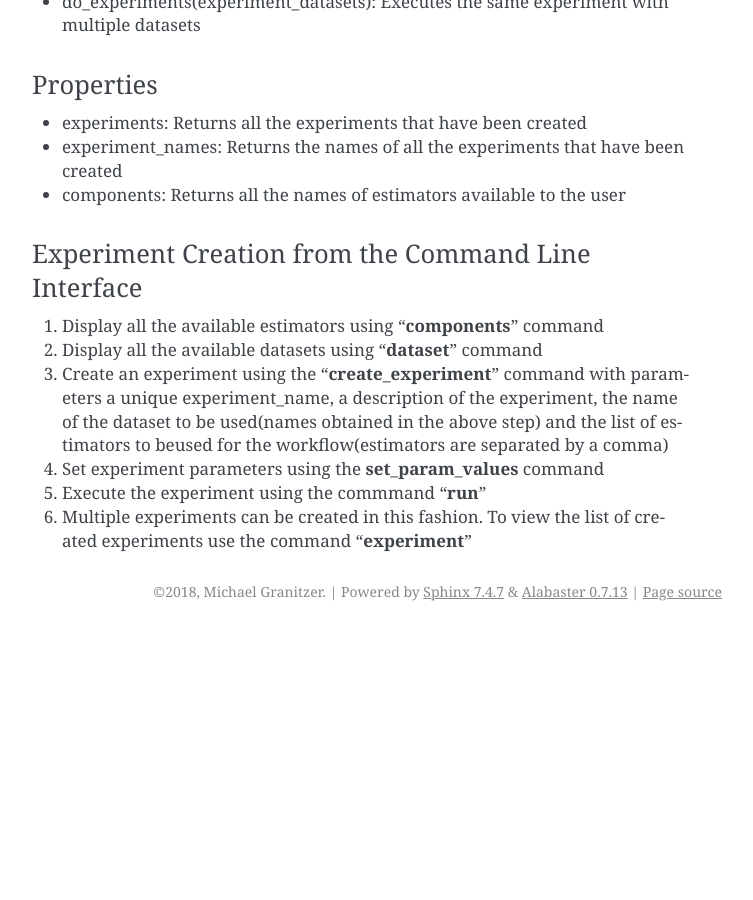
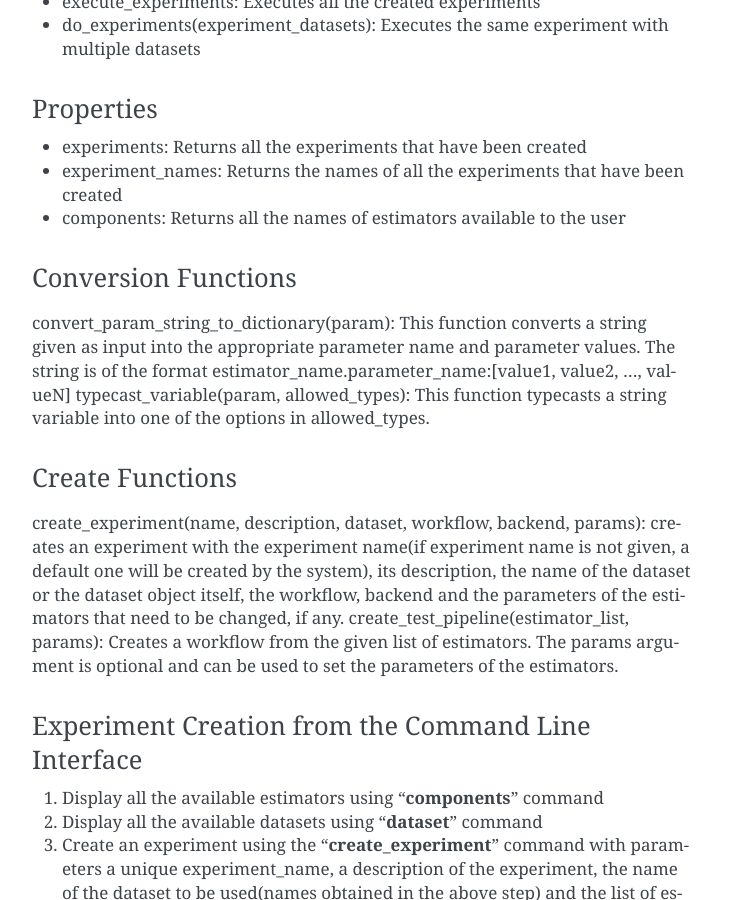
Before and after one commit to padas-lab-de/pypadre, a Sphinx documentation site: the page built from doc/source/experiment_creator.rst, in a window 1280 px wide and 900 px high, scrolled down 1606 px. Shown: the whole window, without its empty margins (388-1141 px from the left). Built offline with Sphinx 7.4.7, drawn with Linux system fonts in a browser that asks for light colours; before the commit the page ends 2237 px from its top, so only the background shows below that; some of the changed text lies outside the part shown.

Commit message:
Updated document with conversion and creation functions

```diff
--- a/doc/source/experiment_creator.rst
+++ b/doc/source/experiment_creator.rst
@@ -19,7 +19,7 @@ Initialization Functions
 ------------------------
 
 * initialize_workflow_components: This function reads all the estimators available for the system. This is obtained from the mappings.json file.
-* intialize_estimator_parameter_implementation: This function reads all the parameters available to the function and also identifies the implementation of the function for dynamic loading
+* intialize_estimator_parameter_implementation: This function reads all the parameters available to the function and also identifies the implementation of the function for dynamic loading. This function also returns the possible datatypes for each parameter.
 * initialize_dataset_names: This function reads all the names of all the available datasets
 
 Get Functions
@@ -54,6 +54,16 @@ Properties
 * experiment_names: Returns the names of all the experiments that have been created
 * components: Returns all the names of estimators available to the user
 
+Conversion Functions
+--------------------
+convert_param_string_to_dictionary(param): This function converts a string given as input into the appropriate parameter name and parameter values. The string is of the format estimator_name.parameter_name:[value1, value2, ..., valueN]
+typecast_variable(param, allowed_types): This function typecasts a string variable into one of the options in allowed_types.
+
+Create Functions
+---------------
+create_experiment(name, description, dataset, workflow, backend, params): creates an experiment with the experiment name(if experiment name is not given, a default one will be created by the system), its description, the name of the dataset or the dataset object itself, the workflow, backend and the parameters of the estimators that need to be changed, if any.
+create_test_pipeline(estimator_list, params): Creates a workflow from the given list of estimators. The params argument is optional and can be used to set the parameters of the estimators.
+
 Experiment Creation from the Command Line Interface
 -------------------------
 
```
